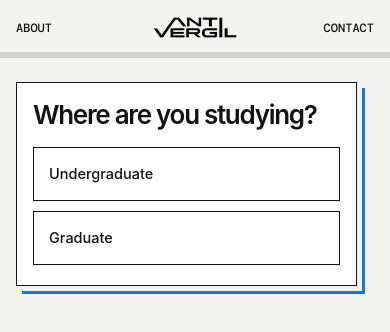
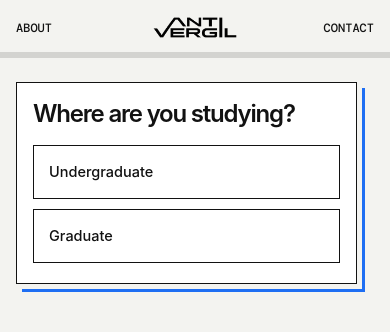
Before and after one commit to ziruiKong/antivergil, a plain HTML site: page profile.html in a window 390 px wide. Drawn offline with Linux system fonts and the light colour scheme; sample sign-in values are in the browser's storage.

Commit message:
style:reduce-profile-heading-size

```diff
--- a/profile.css
+++ b/profile.css
@@ -211,7 +211,7 @@ a { -webkit-tap-highlight-color: transparent; }
 
 .profile-step h2 {
   margin: 0 0 22px;
-  font-size: clamp(25px, 3.2vw, 36px);
+  font-size: clamp(24px, 2.8vw, 32px);
   font-weight: 600;
   letter-spacing: -.05em;
   line-height: 1.08;
@@ -389,7 +389,7 @@ a { -webkit-tap-highlight-color: transparent; }
   }
   .profile-step h2 {
     margin-bottom: 18px;
-    font-size: 26px;
+    font-size: 24px;
   }
   .profile-options,
   .profile-major-grid { grid-template-columns: 1fr; }
--- a/profile.html
+++ b/profile.html
@@ -7,7 +7,7 @@
   <base href="/" />
   <link rel="icon" href="/assets/favicon.png?v=20261124-favicon-1" type="image/png" />
   <link rel="apple-touch-icon" href="/assets/apple-touch-icon.png?v=20261124-favicon-1" />
-  <link rel="stylesheet" href="/profile.css?v=20261125-profile-28" />
+  <link rel="stylesheet" href="/profile.css?v=20261125-profile-29" />
 </head>
 <body>
   <main class="profile-shell">
```
